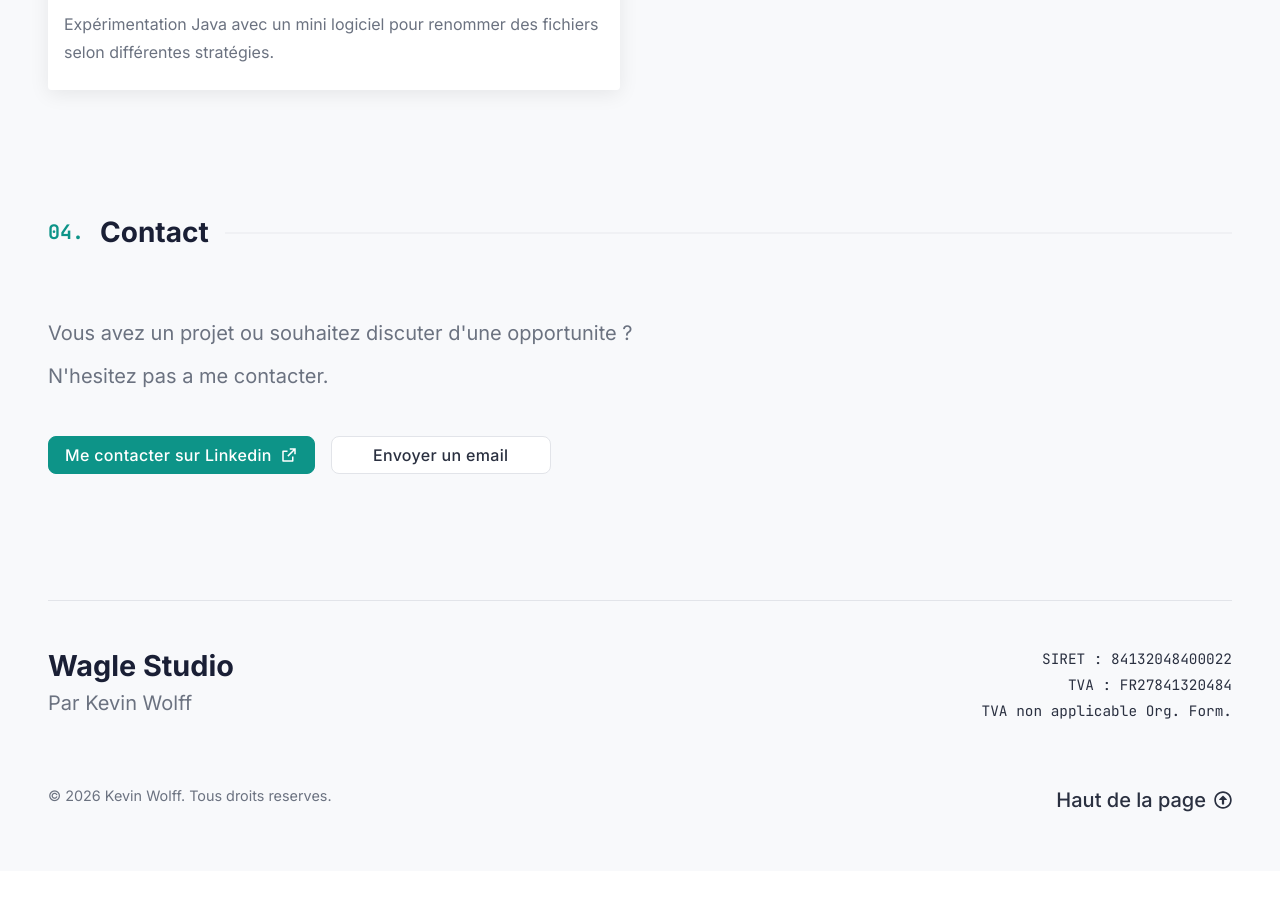
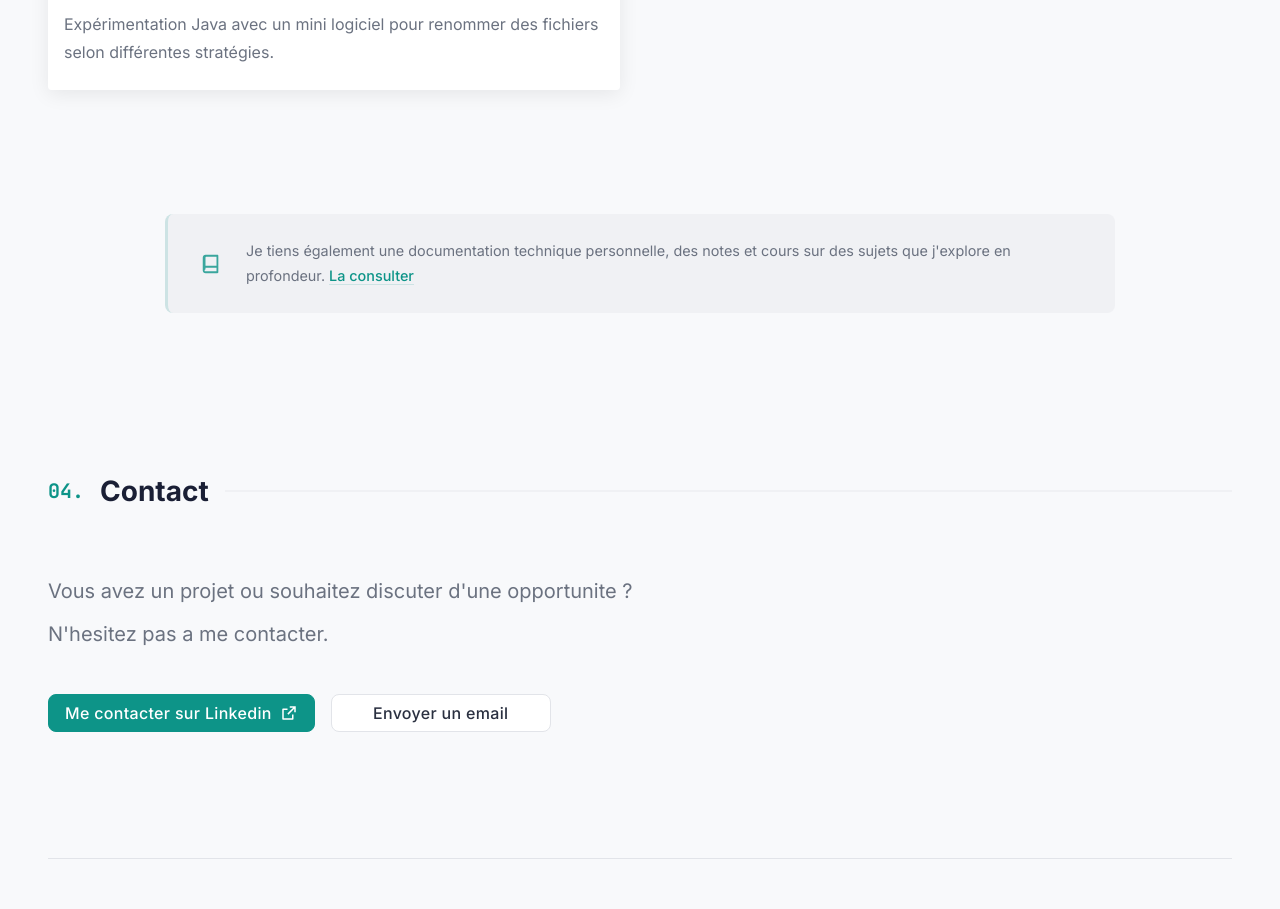
Before and after one commit to Wagle-Studio/portfolio, a React (Vite) app: page / in a window 1280 px wide. Shown: the part 3380-4289 px from the top of the page. Before the commit the page ends 4251 px from the top, so only its background shows below. Built offline with nearby package versions, Linux system fonts and the light colour scheme.

Commit message:
UI: add docs mention bloc

```diff
--- a/src/App.tsx
+++ b/src/App.tsx
@@ -6,6 +6,7 @@ import { Skills } from "@/ui/blocs/skills/Skills";
 import { Recommendations } from "@/ui/blocs/recommendations/Recommendations";
 import { Projects } from "@/ui/blocs/projects/Projects";
 import { Contact } from "@/ui/blocs/contact/Contact";
+import { DocsMention } from "@/ui/blocs/docs-mention/DocsMention";
 import { Footer } from "@/ui/components/footer/Footer";
 import { AppContext } from "@/ui/AppContext";
 
@@ -20,6 +21,7 @@ const App = () => {
         <Skills />
         <Recommendations />
         <Projects />
+        <DocsMention />
         <Contact />
       </main>
       <Footer />
--- /dev/null
+++ b/src/ui/blocs/docs-mention/DocsMention.tsx
@@ -0,0 +1,29 @@
+import "./docs-mention.scss";
+import { BookIcon } from "@/ui/components/icons";
+import { useDocsMentionAnim } from "./useDocsMentionAnim";
+
+const DOCS_URL = "https://documentations.wolff-kevin.fr/";
+
+export const DocsMention = () => {
+  const { asideRef } = useDocsMentionAnim();
+
+  return (
+    <aside className="docs-mention" aria-label="Documentation personnelle" ref={asideRef}>
+      <div className="docs-mention__inner">
+        <BookIcon size="medium" className="docs-mention__icon" />
+        <p className="docs-mention__text">
+          Je tiens également une documentation technique personnelle, des notes
+          et cours sur des sujets que j'explore en profondeur.{" "}
+          <a
+            href={DOCS_URL}
+            target="_blank"
+            rel="noreferrer noopener"
+            className="docs-mention__link"
+          >
+            La consulter
+          </a>
+        </p>
+      </div>
+    </aside>
+  );
+};
--- /dev/null
+++ b/src/ui/blocs/docs-mention/docs-mention.scss
@@ -0,0 +1,53 @@
+.docs-mention {
+  width: 100%;
+  padding: var(--space-10) var(--view-horizontal-mobile-padding);
+
+  &__inner {
+    display: flex;
+    flex-direction: row;
+    align-items: center;
+    gap: var(--space-3);
+    max-width: var(--bloc-max-width);
+    margin: 0 auto;
+    padding: var(--space-3) var(--space-4);
+    background-color: var(--secondary);
+    border-radius: var(--border-radius-base);
+    border-left: 3px solid var(--primary-soft);
+  }
+
+  &__icon {
+    flex-shrink: 0;
+    margin-top: 2px;
+    color: var(--primary);
+    opacity: 0.8;
+  }
+
+  &__text {
+    font-size: var(--font-size-small);
+    line-height: var(--font-line-height-extra);
+    color: var(--muted-foreground);
+    font-weight: var(--font-weight-base);
+  }
+
+  &__link {
+    color: var(--primary);
+    text-decoration: none;
+    font-weight: var(--font-weight-medium);
+    white-space: nowrap;
+    border-bottom: 1px solid var(--primary-soft);
+    transition:
+      border-color 150ms ease,
+      opacity 150ms ease;
+
+    &:hover {
+      border-color: var(--primary);
+      opacity: 0.85;
+    }
+  }
+}
+
+@media screen and (min-width: 768px) {
+  .docs-mention {
+    padding: var(--space-10) var(--view-horizontal-desktop-padding);
+  }
+}
--- /dev/null
+++ b/src/ui/blocs/docs-mention/useDocsMentionAnim.tsx
@@ -0,0 +1,67 @@
+import { useLayoutEffect, useRef } from "react";
+import { gsap } from "gsap";
+import { ScrollTrigger } from "gsap/ScrollTrigger";
+
+gsap.registerPlugin(ScrollTrigger);
+
+export const useDocsMentionAnim = () => {
+  const asideRef = useRef<HTMLElement | null>(null);
+
+  useLayoutEffect(() => {
+    const aside = asideRef.current;
+    if (!aside) return;
+
+    const prefersReducedMotion = window.matchMedia(
+      "(prefers-reduced-motion: reduce)"
+    ).matches;
+
+    if (prefersReducedMotion) return;
+
+    const isSectionVisibleOnLoad = () => {
+      const rect = aside.getBoundingClientRect();
+      const vh = window.innerHeight || document.documentElement.clientHeight;
+      const vw = window.innerWidth || document.documentElement.clientWidth;
+      return (
+        rect.top < vh && rect.bottom > 0 && rect.left < vw && rect.right > 0
+      );
+    };
+
+    let trigger: ScrollTrigger | null = null;
+    let timeline: gsap.core.Timeline | null = null;
+
+    const ctx = gsap.context(() => {
+      timeline = gsap
+        .timeline({
+          paused: true,
+          defaults: { ease: "power3.out", duration: 0.6 },
+        })
+        .from(".docs-mention__inner", { y: 20, opacity: 0 })
+        .from(
+          ".docs-mention__text",
+          { y: 10, opacity: 0, duration: 0.45 },
+          "-=0.3"
+        );
+
+      trigger = ScrollTrigger.create({
+        trigger: aside,
+        start: "top 80%",
+        once: true,
+        onEnter: () => timeline?.play(0),
+      });
+
+      if (isSectionVisibleOnLoad()) {
+        timeline.play(0);
+        trigger.kill();
+        trigger = null;
+      }
+    }, asideRef);
+
+    return () => {
+      trigger?.kill();
+      timeline?.kill();
+      ctx.revert();
+    };
+  }, []);
+
+  return { asideRef };
+};
--- /dev/null
+++ b/src/ui/components/icons/BookIcon.tsx
@@ -0,0 +1,19 @@
+import "./Icon.scss";
+import clsx from "clsx";
+import { IconProps } from "./IconType";
+
+export const BookIcon = ({
+  className,
+  size = "small",
+  ...props
+}: IconProps) => {
+  return (
+    <svg
+      className={clsx("icon", `icon--${size}`, className)}
+      {...props}
+      viewBox="0 0 24 24"
+    >
+      <path d="M19 2H6C4.346 2 3 3.346 3 5V19C3 20.654 4.346 22 6 22H19C19.553 22 20 21.552 20 21V3C20 2.448 19.553 2 19 2ZM18 14H6V5C6 4.449 6.449 4 7 4H18V14ZM6 16H18V20H6C5.449 20 5 19.551 5 19C5 18.449 5.449 18 6 18V16Z" />
+    </svg>
+  );
+};
--- a/src/ui/components/icons/index.ts
+++ b/src/ui/components/icons/index.ts
@@ -9,3 +9,4 @@ export { StarIcon } from "./StarIcon";
 export { LightModeIcon } from "./LightModeIcon";
 export { DarkModeIcon } from "./DarkModeIcon";
 export { ArrowUpIcon } from "./ArrowUpIcon";
+export { BookIcon } from "./BookIcon";
```
